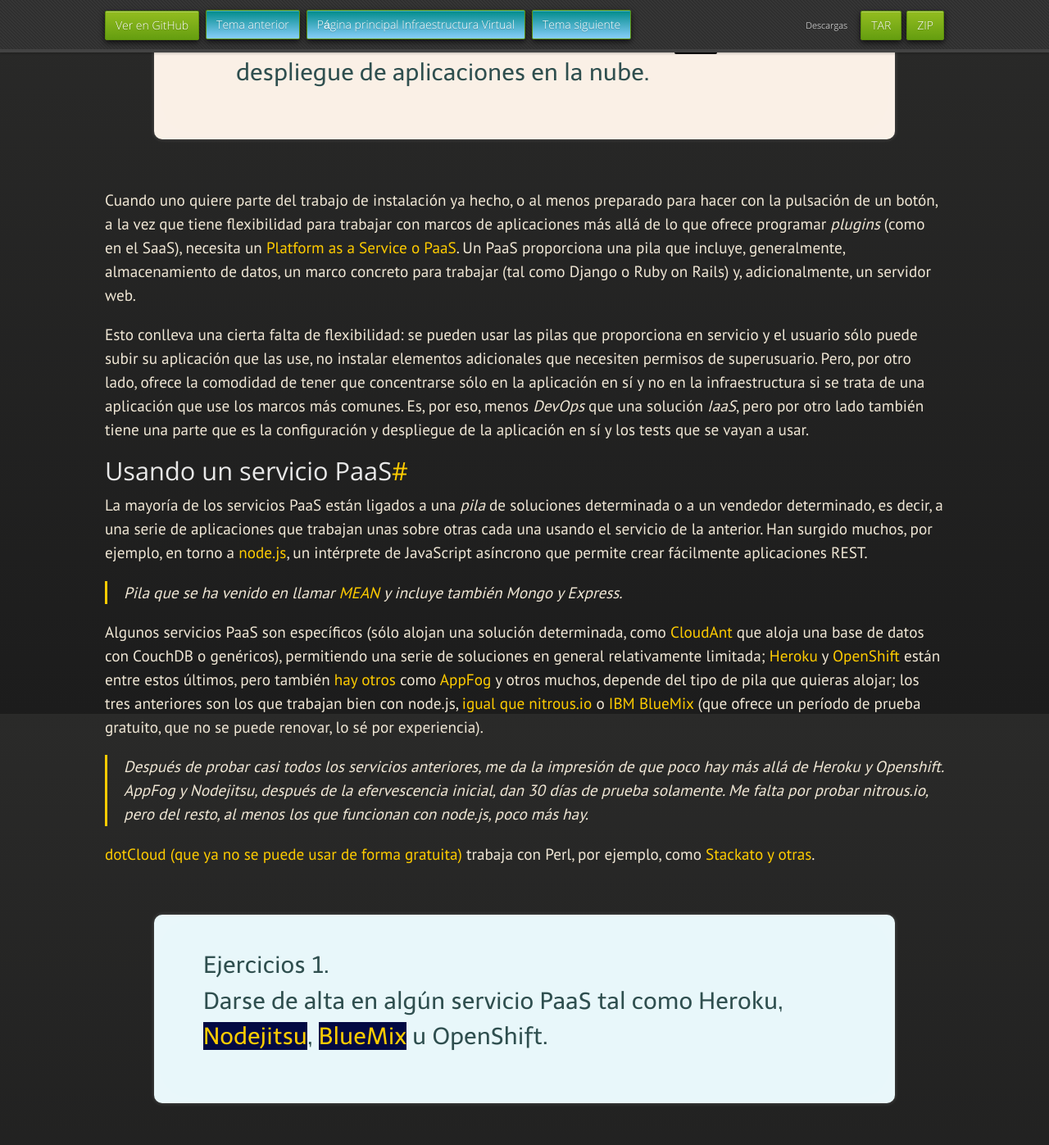
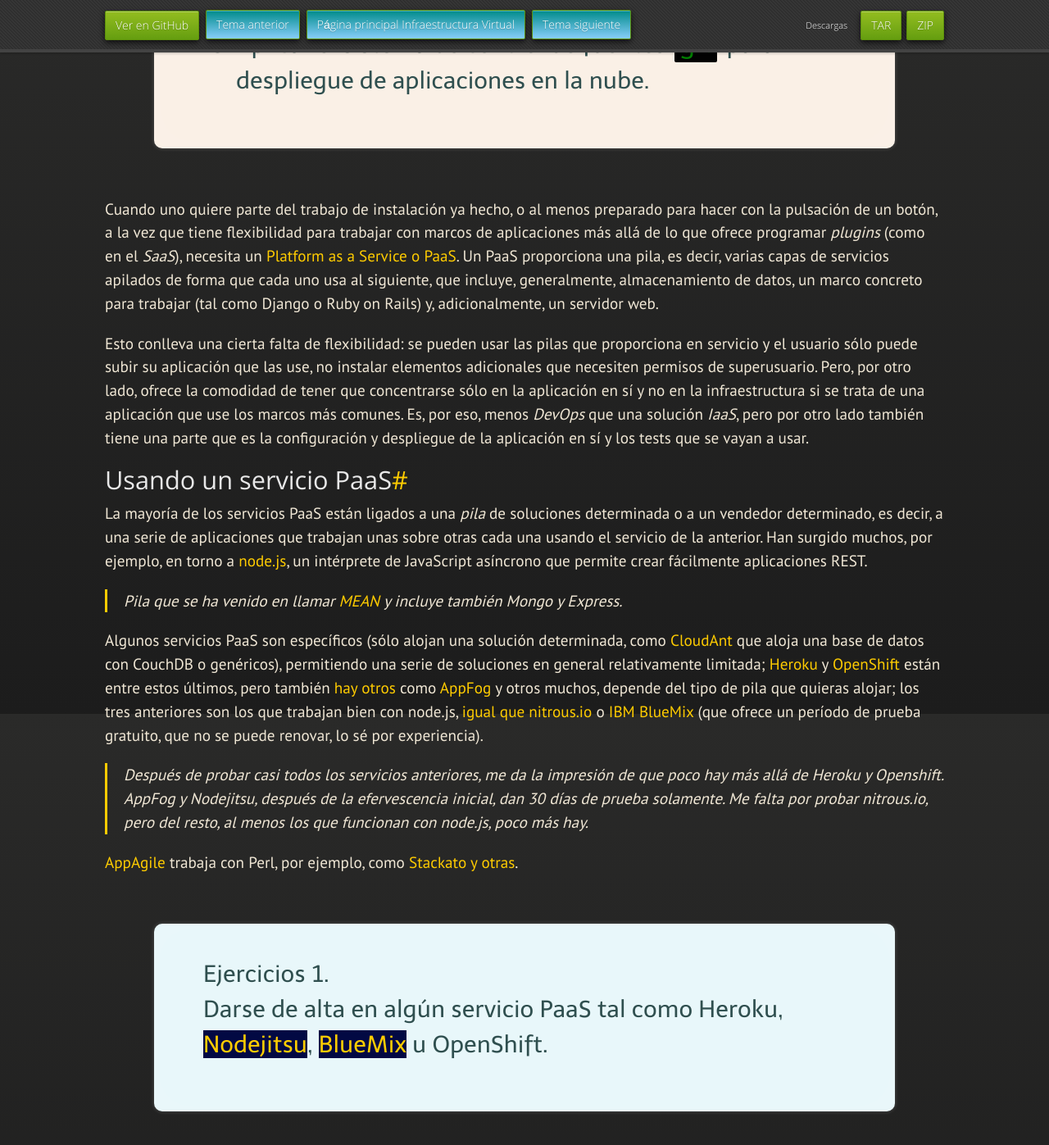
Before and after one commit to JJ/IV, a Jekyll site: the page built from documentos/temas/PaaS.md, in a window 1280 px wide and 1400 px high, scrolled down 929 px. Shown: the top 1397 px of the window at 82% size. Built offline with Jekyll 4.4.1, drawn with Linux system fonts in a browser that asks for light colours; nearby versions of some CDN libraries; some web fonts are replaced.

Commit message:
Sync documentos/temas/PaaS.md de master a gh-pages

```diff
--- a/documentos/temas/PaaS.md
+++ b/documentos/temas/PaaS.md
@@ -16,10 +16,10 @@
 
 <div class="objetivos" markdown="1">
 
-##Objetivos
+<h2>Objetivos</h2>
 
 
-### Cubre los siguientes objetivos de la asignatura
+<h3>Cubre los siguientes objetivos de la asignatura</h3>
 
 2. Conocer los conceptos relacionados con el proceso de virtualización
 tanto de software como de hardware y ponerlos en práctica.
@@ -42,9 +42,10 @@
 Cuando uno quiere parte del trabajo de instalación ya hecho, o al menos preparado
 para hacer con la pulsación de un botón, a la vez que tiene
 flexibilidad para trabajar con marcos de aplicaciones más allá de lo
-que ofrece programar *plugins* (como en el SaaS), necesita un
+que ofrece programar *plugins* (como en el *SaaS*), necesita un
 [Platform as a Service o PaaS](http://en.wikipedia.org/wiki/Platform_as_a_service). Un
-PaaS proporciona una pila que incluye, generalmente, almacenamiento de
+PaaS proporciona una pila, es decir, varias capas de servicios
+apilados de forma que cada uno usa al siguiente, que incluye, generalmente, almacenamiento de
 datos, un marco concreto para trabajar (tal como Django o Ruby on
 Rails) y, adicionalmente, un servidor web.
 
@@ -76,8 +77,8 @@
 de datos con CouchDB o genéricos), permitiendo una serie de soluciones
 en general relativamente limitada; [Heroku](https://www.heroku.com) y
 [OpenShift](https://www.openshift.com) están entre estos últimos, pero
-también [hay otros](http://ocdevel.com/blog/nodejs-paas-comparison)
-como [AppFog](https://www.appfog.com/product/) y otros muchos, depende
+también [hay otros](http://www.codediesel.com/nodejs/5-paas-solutions-to-host-your-nodejs-apps/)
+como [AppFog](https://www.ctl.io/appfog/) y otros muchos, depende
 del tipo de pila que quieras alojar; los tres anteriores son los que
 trabajan bien con
 node.js, [igual que nitrous.io](http://blog.blakepatches.me/blog/2013/11/04/comparison-of-node-dot-js-hosting/) o [IBM BlueMix](https://console.ng.bluemix.net/#/pricing/cloudOEPaneId=pricing) (que ofrece un período de prueba gratuito, que no se puede renovar, lo sé por experiencia).
@@ -88,7 +89,7 @@
 >solamente. Me falta por probar nitrous.io, pero del resto, al menos
 >los que funcionan con node.js, poco más hay.
 
-[dotCloud (que ya no se puede usar de forma gratuita)](https://docs.dotcloud.com/services/perl/)
+[AppAgile](https://cloud.telekom.de/infrastruktur/appagile/)
 trabaja con Perl, por ejemplo, como
 [Stackato y otras](http://showmetheco.de/articles/2011/8/three-perl-cloud-hosting-platforms.html).
 
@@ -206,7 +207,7 @@
 interfaz REST.
 
 Pero primero hay que instalarlo. Node.js tiene un sistema de gestión de
-módulos bastante simple llamado [npm](https://npmjs.org/) que ya hemos usado. Tras seguir las instrucciones en el
+módulos bastante simple llamado [npm](https://www.npmjs.org/) que ya hemos usado. Tras seguir las instrucciones en el
 sitio para instalarlo (o, en el caso de Ubuntu, instalarlo desde
 Synaptic o con `apt-get`), vamos al directorio en el que vayamos a crear
 el programa y escribimos
@@ -365,7 +366,7 @@
 
 	module.exports = app;
 
-con lo que se exporta la app que se crea; `require` ejecuta el código y recibe la variable que hemos exportado, que podemos usar como si se tratara de parte de esta misma aplicación. `app` en este test, por tanto, contendrá lo mismo que en la aplicación principal, `index.js`. Usamos el mismo estilo de test con `mocha` que [ya se ha visto](http://jj.github.io/desarrollo-basado-pruebas) pero usamos funciones específicas:
+con lo que se exporta la app que se crea; `require` ejecuta el código y recibe la variable que hemos exportado, que podemos usar como si se tratara de parte de esta misma aplicación. `app` en este test, por tanto, contendrá lo mismo que en la aplicación principal, `index.js`. Usamos el mismo estilo de test con `mocha` que [ya se ha visto](http://jj.github.io/desarrollo-basado-pruebas/) pero usamos funciones específicas:
 
 * `request` hace una llamada sobre `app` como si la hiciéramos *desde
   fuera*; `put`, por tanto, llamará a la ruta correspondiente, que
@@ -566,7 +567,7 @@
 adicional tras el de Test, en el que no hay que más que decirle el
 repositorio de Heroku al que se va a desplegar.
 
-![Panel de control de Snap CI con despliegue a Heroku](img/despliegue-snap-ci.png)
+![Panel de control de Snap CI con despliegue a Heroku](despliegue-snap-ci.png)
 
 Con esto, un simple push a una rama determinada, que sería la
 `master`, se hará que se pruebe y, en caso de pasar los tests, se
@@ -620,4 +621,4 @@
 En el [siguiente tema](Tecnicas_de_virtualizacion) usaremos
 diferentes técnicas de virtualización para la creación de contenedores
 y jaulas que aislan procesos, usuarios y recursos del resto del sistema, creando por tanto máquinas *virtuales*. Previamente habrá que [realizar la
-práctica correspondiente a esta materia](../practicas/2.XaaS).
+práctica correspondiente a esta materia](../practicas/3.PaaS).
```
